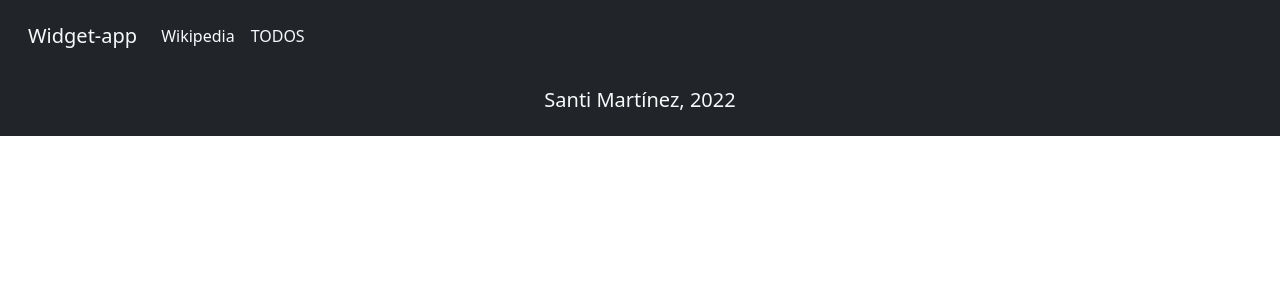
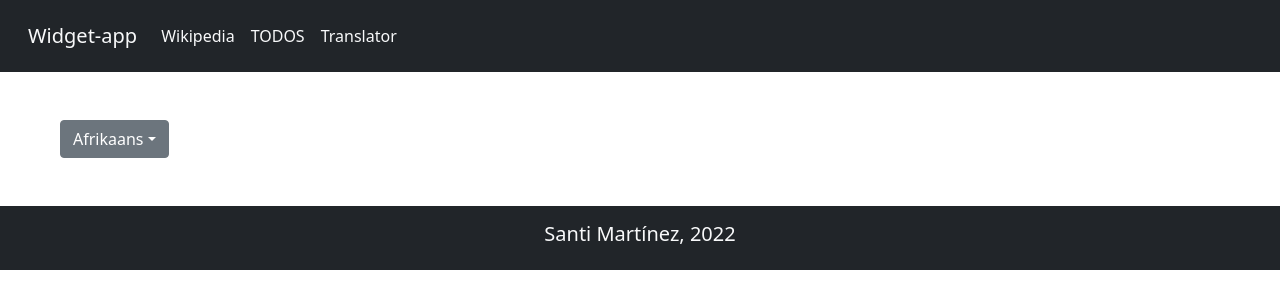
Before and after one commit to santimb96/widgets-app, a React (Create React App) app: page /lang in a window 1280 px wide. Shown: the top 308 px of the page. Built offline with nearby package versions, Linux system fonts and the light colour scheme.

Commit message:
dropdown con idiomas hecho

```diff
--- a/src/components/common/Navbar.js
+++ b/src/components/common/Navbar.js
@@ -36,6 +36,11 @@ const Navbar = () => {
               TODOS
               </Link>
             </li>
+            <li className="nav-item">
+              <Link to="/lang" className="nav-link text-light" >
+              Translator
+              </Link>
+            </li>
             <li className="nav-item dropdown">
             </li>
           </ul>
--- a/src/components/common/Routes.js
+++ b/src/components/common/Routes.js
@@ -3,6 +3,7 @@ import Home from "../../pages/Home";
 import Wikipedia from "../../pages/Wikipedia";
 import { Route, Switch } from "wouter";
 import TodoList from "../../pages/Todos";
+import Lang from "../../pages/Lang";
 
 const Routes = () => {
   return (
@@ -16,6 +17,9 @@ const Routes = () => {
       <Route path="/todos">
         <TodoList />
       </Route>
+      <Route path="/lang">
+        <Lang />
+      </Route>
     </Switch>
   );
 };
--- /dev/null
+++ b/src/components/langComponents/Dropdown.js
@@ -0,0 +1,35 @@
+import React from "react";
+
+
+
+  const Dropdown = ({ options, selected, selectedLang }) => {
+
+    const sel = (dropLang) => {
+        selectedLang(dropLang.target.outerText);
+      };
+
+    const render = options?.map((lang) => (
+      <li className="dropdown-item" onClick={sel} >
+          {lang.label}
+      </li>
+    ));
+
+  return (
+    <div className="dropdown m-5">
+      <button
+        className="btn btn-secondary dropdown-toggle"
+        type="button"
+        id="dropdownMenuButton1"
+        data-bs-toggle="dropdown"
+        aria-expanded="false"
+      >
+        {selected.label}
+      </button>
+      <ul className="dropdown-menu" aria-labelledby="dropdownMenuButton1">
+        {render}
+      </ul>
+    </div>
+  );
+};
+
+export default Dropdown;
--- /dev/null
+++ b/src/pages/Lang.js
@@ -0,0 +1,22 @@
+import React, {useEffect, useState} from "react";
+import Dropdown from "../components/langComponents/Dropdown";
+import langOptions from "../services/langOptions";
+import Search from "../components/common/Search";
+
+const Lang = () => {
+
+    const [lang, setLang] = useState(langOptions[0]);
+
+    const setLanguage = (term) => {
+        setLang(langOptions?.find(l => l.label === term));
+        //console.warn(lang);
+    }
+
+    return (
+        <div className="container-fluid">
+            <Dropdown options={langOptions} selected={lang} selectedLang={setLanguage}/>
+        </div>
+    )
+}
+
+export default Lang;
--- /dev/null
+++ b/src/services/langOptions.js
@@ -0,0 +1,16 @@
+const langOptions = [
+    {
+        label: 'Afrikaans',
+        value: 'af'
+    },
+    {
+        label: 'Arabic',
+        value: 'ar'
+    },
+    {
+        label: 'Hindi',
+        value: 'hi'
+    }
+];
+
+export default langOptions;
```
